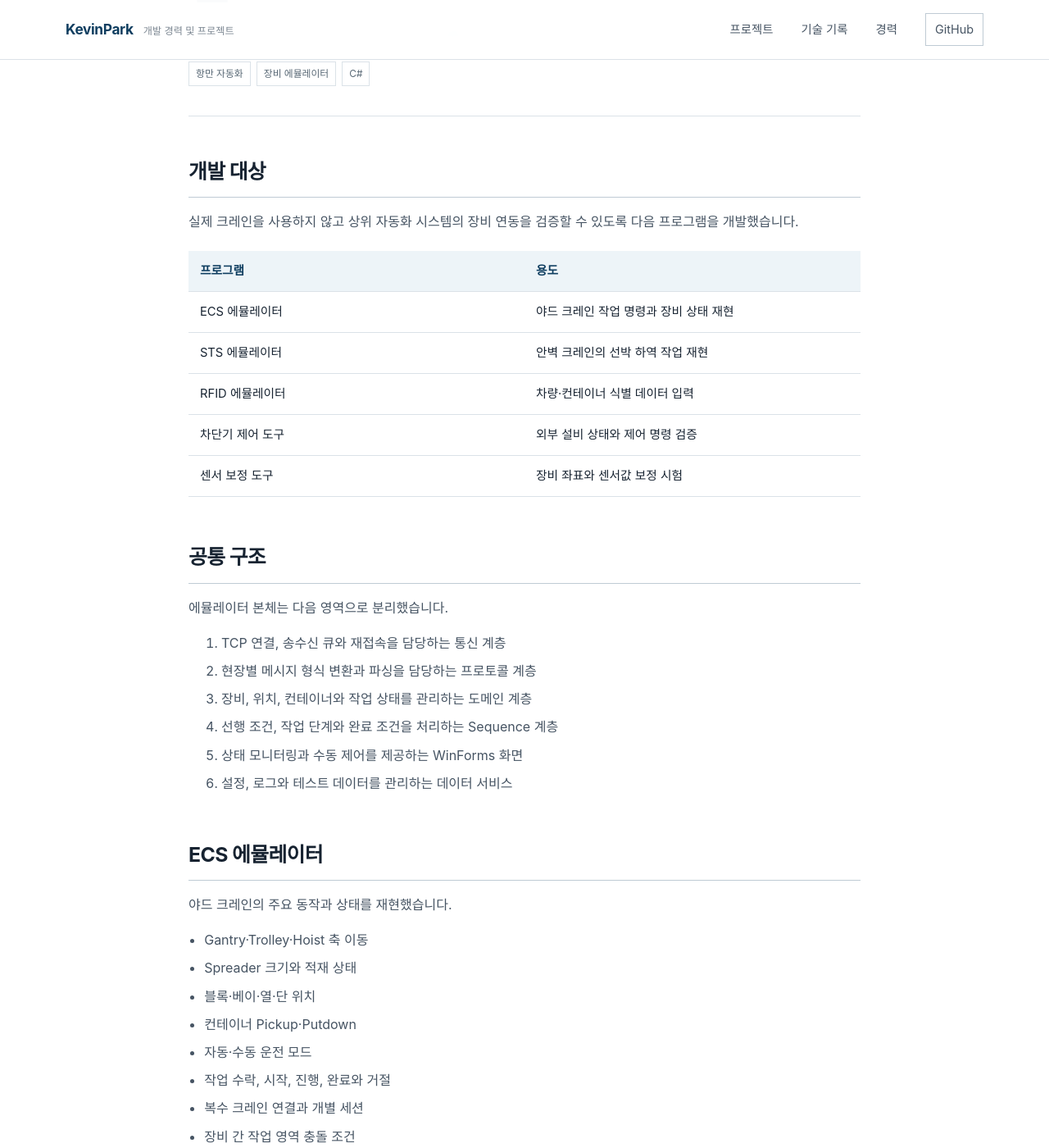
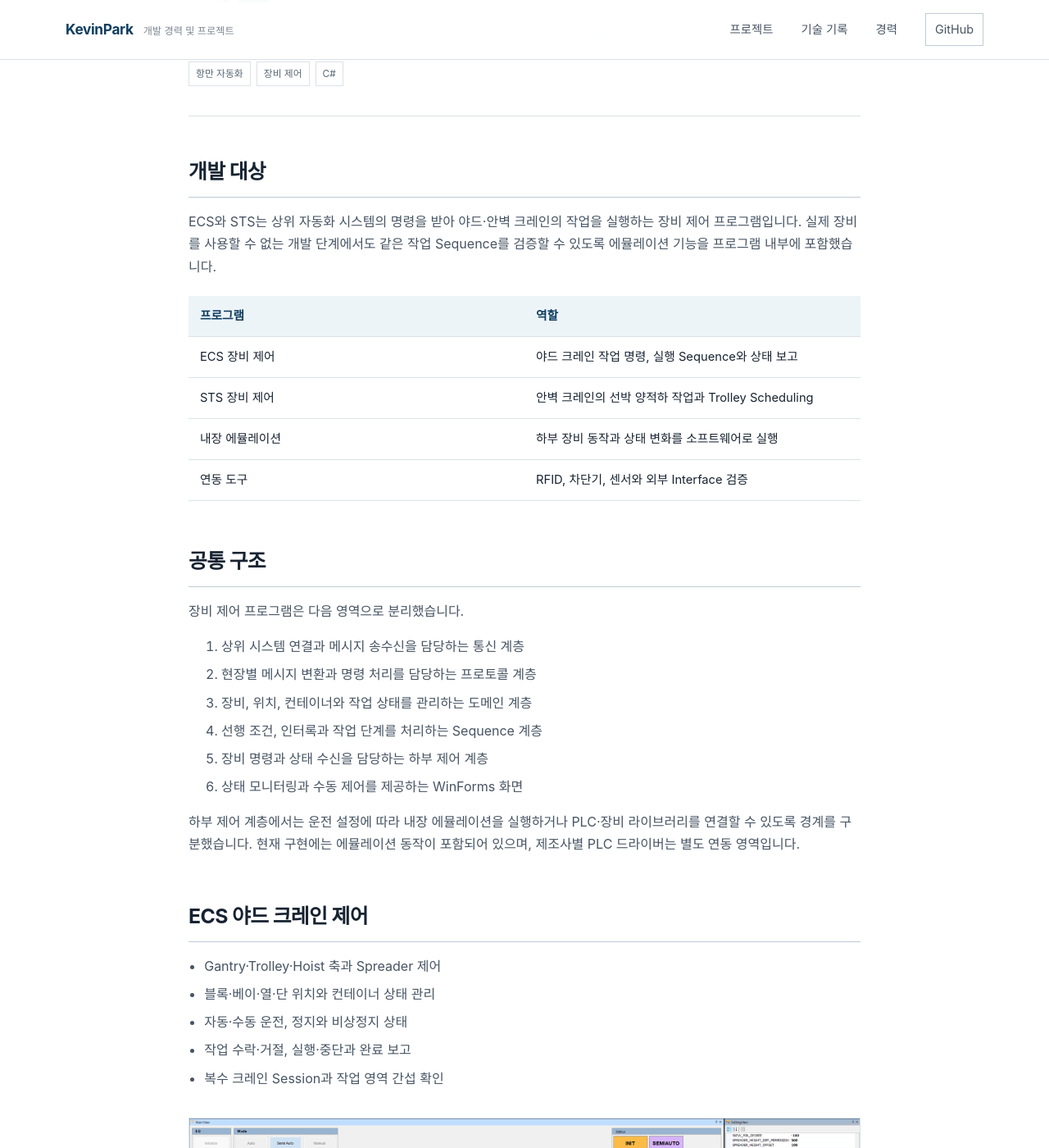
Before and after one commit to parkKevinSB/parkKevinSB.github.io, a Jekyll site: the page built from _posts/2026-07-28-port-equipment-emulator-suite.md, in a window 1280 px wide and 1400 px high, scrolled down 341 px. Shown: the whole window at 82% size. Built offline with Jekyll 4.4.1, drawn with Linux system fonts in a browser that asks for light colours; some of the changed text lies outside the part shown.

Commit message:
Clarify ECS and STS control architecture

```diff
--- a/_posts/2026-07-28-port-equipment-emulator-suite.md
+++ b/_posts/2026-07-28-port-equipment-emulator-suite.md
@@ -1,83 +1,68 @@
 ---
-title: ECS·STS 장비 에뮬레이터 주요 개발
-description: 야드 크레인과 안벽 크레인의 명령·상태·작업 흐름을 재현하기 위해 구현한 기능과 구조를 정리합니다.
-tags: [항만 자동화, 장비 에뮬레이터, C#]
+title: ECS·STS 장비 제어 프로그램 주요 개발
+description: 야드·안벽 크레인의 작업 실행과 상태 보고, 하부 장비 제어 경계와 내장 에뮬레이션 기능을 정리합니다.
+tags: [항만 자동화, 장비 제어, C#]
 reading_time: 5
 date: 2026-07-28 16:45:00 +0900
 ---
 
 ## 개발 대상
 
-실제 크레인을 사용하지 않고 상위 자동화 시스템의 장비 연동을 검증할 수 있도록 다음 프로그램을 개발했습니다.
+ECS와 STS는 상위 자동화 시스템의 명령을 받아 야드·안벽 크레인의 작업을 실행하는 장비 제어 프로그램입니다. 실제 장비를 사용할 수 없는 개발 단계에서도 같은 작업 Sequence를 검증할 수 있도록 에뮬레이션 기능을 프로그램 내부에 포함했습니다.
 
-| 프로그램 | 용도 |
+| 프로그램 | 역할 |
 |---|---|
-| ECS 에뮬레이터 | 야드 크레인 작업 명령과 장비 상태 재현 |
-| STS 에뮬레이터 | 안벽 크레인의 선박 하역 작업 재현 |
-| RFID 에뮬레이터 | 차량·컨테이너 식별 데이터 입력 |
-| 차단기 제어 도구 | 외부 설비 상태와 제어 명령 검증 |
-| 센서 보정 도구 | 장비 좌표와 센서값 보정 시험 |
+| ECS 장비 제어 | 야드 크레인 작업 명령, 실행 Sequence와 상태 보고 |
+| STS 장비 제어 | 안벽 크레인의 선박 양적하 작업과 Trolley Scheduling |
+| 내장 에뮬레이션 | 하부 장비 동작과 상태 변화를 소프트웨어로 실행 |
+| 연동 도구 | RFID, 차단기, 센서와 외부 Interface 검증 |
 
 <!--more-->
 
 ## 공통 구조
 
-에뮬레이터 본체는 다음 영역으로 분리했습니다.
+장비 제어 프로그램은 다음 영역으로 분리했습니다.
 
-1. TCP 연결, 송수신 큐와 재접속을 담당하는 통신 계층
-2. 현장별 메시지 형식 변환과 파싱을 담당하는 프로토콜 계층
+1. 상위 시스템 연결과 메시지 송수신을 담당하는 통신 계층
+2. 현장별 메시지 변환과 명령 처리를 담당하는 프로토콜 계층
 3. 장비, 위치, 컨테이너와 작업 상태를 관리하는 도메인 계층
-4. 선행 조건, 작업 단계와 완료 조건을 처리하는 Sequence 계층
-5. 상태 모니터링과 수동 제어를 제공하는 WinForms 화면
-6. 설정, 로그와 테스트 데이터를 관리하는 데이터 서비스
+4. 선행 조건, 인터록과 작업 단계를 처리하는 Sequence 계층
+5. 장비 명령과 상태 수신을 담당하는 하부 제어 계층
+6. 상태 모니터링과 수동 제어를 제공하는 WinForms 화면
 
-## ECS 에뮬레이터
+하부 제어 계층에서는 운전 설정에 따라 내장 에뮬레이션을 실행하거나 PLC·장비 라이브러리를 연결할 수 있도록 경계를 구분했습니다. 현재 구현에는 에뮬레이션 동작이 포함되어 있으며, 제조사별 PLC 드라이버는 별도 연동 영역입니다.
 
-야드 크레인의 주요 동작과 상태를 재현했습니다.
+## ECS 야드 크레인 제어
 
-- Gantry·Trolley·Hoist 축 이동
-- Spreader 크기와 적재 상태
-- 블록·베이·열·단 위치
-- 컨테이너 Pickup·Putdown
-- 자동·수동 운전 모드
-- 작업 수락, 시작, 진행, 완료와 거절
-- 복수 크레인 연결과 개별 세션
-- 장비 간 작업 영역 충돌 조건
+- Gantry·Trolley·Hoist 축과 Spreader 제어
+- 블록·베이·열·단 위치와 컨테이너 상태 관리
+- 자동·수동 운전, 정지와 비상정지 상태
+- 작업 수락·거절, 실행·중단과 완료 보고
+- 복수 크레인 Session과 작업 영역 간섭 확인
 
 <figure class="evidence-figure">
-  <img src="{{ '/assets/images/projects/ecs-emulator.png' | relative_url }}" alt="ECS 야드 크레인 에뮬레이터 실행 화면">
-  <figcaption>ECS 에뮬레이터의 장비 상태, 야드 위치와 수동 제어 화면</figcaption>
+  <img src="{{ '/assets/images/projects/ecs-emulator.png' | relative_url }}" alt="ECS 야드 크레인 장비 제어 프로그램의 내장 에뮬레이션 화면">
+  <figcaption>ECS 장비 제어 프로그램의 장비 상태, 야드 위치와 수동 제어 화면</figcaption>
 </figure>
 
-## STS 에뮬레이터
+## STS 안벽 크레인 제어
 
-안벽 크레인의 선박 하역 작업을 다음 단위로 구현했습니다.
-
-- 선박, 플랫폼과 차량 위치
-- Main·Portal Trolley
-- Hoist와 Spreader 동작
-- Single·Twin Container 작업
-- 단일·이중 트롤리 작업
-- 차량 도착과 작업 가능 상태 확인
-- 대기 작업의 실행 후보 선정
+- Gantry, Main·Portal Trolley, Hoist와 Spreader 상태 관리
+- 선박·Platform·차량 사이의 컨테이너 작업
+- Single·Dual Trolley 작업과 실행 대상 Scheduling
+- 작업 가능 조건, 위치 변화와 진행·완료 상태 보고
 
 <figure class="evidence-figure">
-  <img src="{{ '/assets/images/projects/sts-emulator.png' | relative_url }}" alt="STS 안벽 크레인 에뮬레이터 실행 화면">
-  <figcaption>STS 에뮬레이터의 크레인 상태, 선박 Bay 배치와 수동 이동 제어 화면</figcaption>
+  <img src="{{ '/assets/images/projects/sts-emulator.png' | relative_url }}" alt="STS 안벽 크레인 장비 제어 프로그램의 내장 에뮬레이션 화면">
+  <figcaption>STS 장비 제어 프로그램의 크레인 상태, 선박 Bay 배치와 수동 이동 제어 화면</figcaption>
 </figure>
 
-## 검증 시나리오
+## 내장 에뮬레이션 활용
 
-- 정상 명령의 수락부터 완료 보고
-- 연결 단절과 재접속
-- 잘못된 명령과 작업 거절
-- 실행 중 작업 중단
-- 장비 위치와 컨테이너 상태 불일치
-- 복수 장비 동시 연결
-- 현장별 메시지 규격 차이
+에뮬레이션 모드에서도 실제 운전과 동일한 상위 메시지 처리, 작업 Sequence, 인터록과 상태 보고 경로를 사용합니다. 이를 통해 정상 작업, 작업 거절·중단, 통신 단절·재접속과 복수 장비 연결을 실장비 투입 전에 검증했습니다.
 
 ## 기술 스택
 
 `C#`, `.NET Framework 4.7.2`, `WinForms`, `비동기 TCP Socket`, `Spring.NET`, `iBATIS`
 
-상세 프로젝트 정보는 [ECS·STS 장비 에뮬레이터]({{ '/projects/equipment-emulators/' | relative_url }})에 정리했습니다.
+상세 프로젝트 정보는 [ECS·STS 장비 제어 프로그램]({{ '/projects/equipment-emulators/' | relative_url }})에 정리했습니다.
--- a/projects.html
+++ b/projects.html
@@ -1,7 +1,7 @@
 ---
 layout: default
 title: 프로젝트
-description: Java 오픈소스, 항만 자동화, 장비 에뮬레이터, PC·PLC 제어와 머신 비전 프로젝트를 정리합니다.
+description: Java 오픈소스, 항만 자동화, 크레인 장비 제어, PC·PLC 제어와 머신 비전 프로젝트를 정리합니다.
 permalink: /projects/
 ---
 <section class="page-hero shell">
@@ -80,8 +80,8 @@ permalink: /projects/
     </a>
     <a class="project-index-card" href="{{ '/projects/equipment-emulators/' | relative_url }}">
       <p class="project-type">2024 · 설계 및 개발</p>
-      <h2>ECS·STS 장비 에뮬레이터</h2>
-      <p>크레인 작업 명령과 상태·오류·재접속 흐름을 재현하는 연동 검증 환경</p>
+      <h2>ECS·STS 장비 제어 프로그램</h2>
+      <p>크레인 작업 Sequence와 상태·인터록을 처리하고 내장 에뮬레이션과 하부 장비 연동 경계를 구성한 제어 프로그램</p>
       <p class="card-stack">C# · WinForms · 비동기 TCP · 상태 기반 작업 흐름</p>
     </a>
     <a class="project-index-card" href="{{ '/projects/lms-control/' | relative_url }}">
--- a/projects/equipment-emulators.md
+++ b/projects/equipment-emulators.md
@@ -1,71 +1,78 @@
 ---
-title: ECS·STS 장비 에뮬레이터
-description: 실제 항만 장비 없이 상위 자동화 시스템의 명령과 장비 상태 보고를 검증하기 위해 개발한 에뮬레이터 및 연동 도구입니다.
+title: ECS·STS 장비 제어 프로그램
+description: 상위 자동화 시스템의 명령을 크레인 작업으로 실행하고, 하부 장비 제어 계층과 내장 에뮬레이션 기능을 함께 구성한 항만 장비 제어 프로그램입니다.
 permalink: /projects/equipment-emulators/
 period: 2024
-category: 항만 장비 시뮬레이션 및 연동 검증
+category: 항만 크레인 장비 제어 및 연동 검증
 role: 구조 설계 및 전체 구현
 stack: C#, .NET Framework 4.7.2, WinForms, 비동기 TCP Socket, Spring.NET, iBATIS
 ---
 
-## 개발 목적
+## 프로젝트 개요
 
-실제 야드 크레인과 안벽 크레인이 준비되지 않았거나 운영 중인 상황에서도 상위 자동화 시스템을 개발·검증할 수 있도록 장비 통신과 작업 상태를 재현했습니다.
+ECS와 STS 프로그램은 단순히 크레인의 움직임을 화면에 재현하는 에뮬레이터가 아닙니다. ATCSS·QMS와 같은 상위 자동화 시스템의 작업지시를 받아 장비 상태와 실행 조건을 확인하고, 크레인 작업 Sequence를 수행한 뒤 진행·완료 상태를 보고하는 장비 제어 프로그램으로 구성했습니다.
 
-## ECS 에뮬레이터
+장비 통신, 작업 관리, 상태 모델, 인터록, 자동·수동 운전과 제어 계층을 공통 구조로 두고, 하부 제어 계층에서 내장 에뮬레이션 기능을 선택할 수 있도록 분리했습니다.
 
-ECS는 야드 크레인의 실제 제어 프로그램을 대체하는 검증 대상입니다.
+<div class="compact-process" aria-label="ECS와 STS 장비 제어 프로그램의 실행 구조">
+  <span>ATCSS·QMS<br>작업·제어 명령</span><b>→</b><span>ECS·STS<br>작업 Sequence</span><b>→</b><span>상태·인터록<br>장비 제어 계층</span><b>→</b><span>내장 에뮬레이션<br>또는 하부 장비 연동</span>
+</div>
 
-- 상위 시스템의 작업 명령과 제어 명령 수신
-- 주행·횡행·권상 축과 스프레더 동작
-- 블록, 베이, 열, 단 위치 이동
-- 컨테이너 픽업·적치와 스프레더 적재 상태
-- 자동·수동 운전 상태와 작업 가능 조건
+## 공통 제어 구조
+
+| 영역 | 구현 내용 |
+|---|---|
+| 상위 통신 | 비동기 TCP 연결, 복수 장비 Session, 메시지 송수신과 재접속 |
+| 프로토콜 | 현장별 메시지 변환·파싱, 명령 처리와 상태 응답 |
+| 장비 모델 | 크레인 축, 위치, 운전 모드, 스프레더와 컨테이너 상태 관리 |
+| 작업 실행 | 작업 수락·거절, 선행 조건, 실행 Sequence, 중단과 완료 처리 |
+| 안전 조건 | 목표 위치와 작업 가능 상태 확인, 장비 간 작업 영역 간섭 검사 |
+| 운전 화면 | 장비 상태와 작업 조회, 자동·수동 운전 및 개별 동작 확인 |
+| 하부 제어 | 동일한 작업 Sequence에서 에뮬레이션 또는 PLC·장비 라이브러리 연동이 가능한 제어 경계 |
+
+## ECS 야드 크레인 제어
+
+ECS는 야드 크레인의 작업 명령을 실제 장비 실행 단위로 처리하도록 구성했습니다.
+
+- 주행·횡행·권상 축과 스프레더 제어
+- 블록·베이·열·단 위치와 좌표 변환
+- 컨테이너 Pickup·Setdown과 적재 상태 관리
+- 자동·수동 운전, 정지·비상정지와 작업 가능 조건
 - 작업 수락, 진행, 완료, 거절과 중단 보고
-- 복수 크레인의 개별 통신 세션 관리
-- 현장별 메시지 변환과 장비 Profile 분리
+- 복수 크레인의 개별 통신 Session과 작업 영역 간섭 확인
 
 <figure class="evidence-figure">
-  <img src="{{ '/assets/images/projects/ecs-emulator.png' | relative_url }}" alt="ECS 야드 크레인 에뮬레이터 실행 화면">
-  <figcaption>ECS 에뮬레이터 — 복수 야드 크레인의 연결·운전 상태, 블록 위치, 작업 목록과 수동 축·스프레더 제어 화면</figcaption>
+  <img src="{{ '/assets/images/projects/ecs-emulator.png' | relative_url }}" alt="ECS 야드 크레인 장비 제어 프로그램의 내장 에뮬레이션 화면">
+  <figcaption>ECS 장비 제어 프로그램 — 복수 야드 크레인의 연결·운전 상태, 블록 위치, 작업 목록과 수동 축·스프레더 제어 화면</figcaption>
 </figure>
 
-## STS 에뮬레이터
+## STS 안벽 크레인 제어
 
-STS는 선박과 육상 사이의 컨테이너 하역 작업을 검증하기 위한 안벽 크레인 에뮬레이터입니다.
+STS는 선박과 육상 사이의 컨테이너 양적하 작업을 크레인 실행 단위로 처리하도록 구성했습니다.
 
-- 갠트리, 트롤리, 호이스트와 스프레더 동작 모델
-- 단일·이중 트롤리 작업
-- 선박, 플랫폼과 차량 사이의 컨테이너 이동
-- 컨테이너 적재 순서와 작업 가능 조건
-- 장비 위치, 진행 단계와 작업 완료 상태 보고
-- 대기 작업에서 다음 실행 후보를 선정하는 스케줄링
+- Gantry, Main·Portal Trolley, Hoist와 Spreader 상태 관리
+- Single·Dual Trolley 작업과 Platform 인계
+- 선박·Platform·차량 사이의 컨테이너 이동
+- 작업 순서, 차량 도착과 실행 가능 조건 확인
+- 크레인 위치, 작업 단계와 완료 상태 보고
+- 대기 작업에서 다음 실행 대상을 선정하는 Scheduling
 
 <figure class="evidence-figure">
-  <img src="{{ '/assets/images/projects/sts-emulator.png' | relative_url }}" alt="STS 안벽 크레인 에뮬레이터 실행 화면">
-  <figcaption>STS 에뮬레이터 — 복수 안벽 크레인의 상태, 선박 Bay 배치, 크레인 측면·상면 위치와 수동 이동 제어 화면</figcaption>
+  <img src="{{ '/assets/images/projects/sts-emulator.png' | relative_url }}" alt="STS 안벽 크레인 장비 제어 프로그램의 내장 에뮬레이션 화면">
+  <figcaption>STS 장비 제어 프로그램 — 복수 안벽 크레인의 상태, 선박 Bay 배치, 크레인 측면·상면 위치와 수동 이동 제어 화면</figcaption>
 </figure>
+
+## 내장 에뮬레이션과 실장비 연동 구조
+
+내장 에뮬레이션은 별도의 단순 모형이 아니라 ECS·STS의 작업 Sequence와 제어 명령을 그대로 사용합니다. 하부 장비 대신 소프트웨어에서 축 위치, 스프레더와 컨테이너 상태를 변경하고 그 결과를 동일한 상태 보고 경로로 전달합니다.
+
+실장비 연동 시에는 이 하부 제어 영역에 PLC 및 장비별 통신 라이브러리를 연결하도록 경계를 분리했습니다. 따라서 상위 통신, 작업 Sequence, 상태 관리와 인터록 구조를 유지하면서 장비 명령 전송과 실제 상태 수신 부분을 현장 장비에 맞게 구현할 수 있습니다.
+
+현재 프로젝트에 보관된 구현 범위에는 PLC 제조사별 드라이버가 포함되어 있지 않습니다. 실장비 운영에는 장비 라이브러리 연동과 현장별 I/O·안전 조건 검증이 추가로 필요합니다.
 
 ### TLS QMS 연동 검증
 
-STS 에뮬레이터는 [TLS QMS]({{ '/projects/tls-qms/' | relative_url }})가 실제 크레인 없이 다음 경로를 확인할 수 있도록 사용했습니다.
-
-- 선박 Visit·Geometry·Inventory 요청과 응답
-- WorkQueue를 전달하고 STS ECS가 CraneOrder를 만드는 방식
-- QMS가 MAIN·PORTAL Trolley별 Order를 만드는 방식
-- Single/Dual Trolley 작업과 Platform 인계
-- 작업 진행·대기·위치 보고와 연결 단절·재접속
-
-## 공통 구조
-
-| 영역 | 구현 내용 |
-|---|---|
-| 통신 | 비동기 TCP 연결, 송수신 큐, 메시지 분리, 재접속 |
-| 메시지 | 프로토콜별 변환, 파싱, 처리기와 응답 생성 |
-| 도메인 | 장비, 작업, 위치, 컨테이너와 스프레더 상태 |
-| 실행 | 작업 Sequence, 선행 조건, 대기, 완료와 실패 처리 |
-| 화면 | 장비 상태 모니터링, 수동 제어, 작업 조회 |
-| 데이터 | 설정, 작업 기록, 장비 상태와 테스트 데이터 관리 |
+STS의 내장 에뮬레이션 기능을 [TLS QMS]({{ '/projects/tls-qms/' | relative_url }})와 연결해 작업지시 수신, Single/Dual Trolley 실행, 크레인 위치 변화와 진행·완료 상태 보고 흐름을 실제 크레인 없이 확인했습니다.
 
 ## 연동 검증 도구
 
@@ -75,13 +82,8 @@ STS 에뮬레이터는 [TLS QMS]({{ '/projects/tls-qms/' | relative_url }})가
 - 외부 인터페이스 송수신 확인 도구
 - 장비별 연결 상태와 메시지 로그 화면
 
-## 검증 항목
+## 기술 스택
 
-- 정상 작업의 명령부터 완료 보고까지 전체 흐름
-- 실행 중 연결 단절과 재접속
-- 잘못된 명령, 작업 거절과 중단
-- 장비 간 작업 영역 충돌과 물리 제약
-- 복수 장비 동시 연결
-- 현장별 메시지 규격 차이
+`C#`, `.NET Framework 4.7.2`, `WinForms`, `비동기 TCP Socket`, `Spring.NET`, `iBATIS`
 
-<p class="scope-note">원본 화면과 메시지 규격에는 고객 및 현장 식별 정보가 포함되어 있어 공개하지 않습니다.</p>
+<p class="scope-note">PLC 제조사별 드라이버, 메시지 규격, 안전 제어 설정과 고객·현장 식별 정보는 공개 범위에서 제외했습니다.</p>
```
Also changed, not shown: _posts/2026-07-28-control-engineering-to-backend.md (+2 -2 lines), about.md (+2 -2 lines), index.html (+4 -4 lines).
